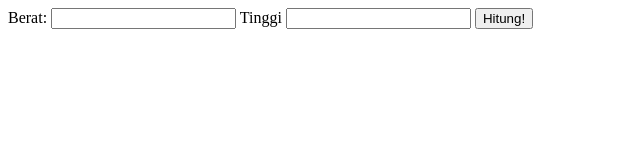
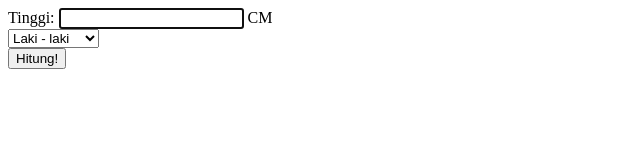
Before and after one commit to BigBossX/BB-Project, a plain HTML site: page index.html in a window 1280 px wide. Shown: the whole page, without its empty margins (0-640 px from the left). Drawn offline with Linux system fonts and the light colour scheme.

Commit message:
Add form for calculate.

```diff
--- a/index.html
+++ b/index.html
@@ -7,13 +7,20 @@
     <title>Calculator Berat Badan</title>
   </head>
   <body>
-    <form>
-      <label for="berat">Berat:</label>
-      <input type="text" id="berat" />
-      <label for="tinggi">Tinggi</label>
-      <input type="text" id="tinggi" />
-      <button>Hitung!</button>
-    </form>
+    <div class="container">
+      <div class="tinggi">
+        <label for="tinggi">Tinggi: </label>
+        <input type="input" id="tinggi" autofocus />
+        <span>CM</span>
+      </div>
+      <div class="jenis">
+        <select name="gender" id="gender">
+          <option value="pria">Laki - laki</option>
+          <option value="perempuan">Perempuan</option>
+        </select>
+      </div>
+      <button class="btn">Hitung!</button>
+    </div>
     <script type="module" src="main.js"></script>
   </body>
 </html>
```
